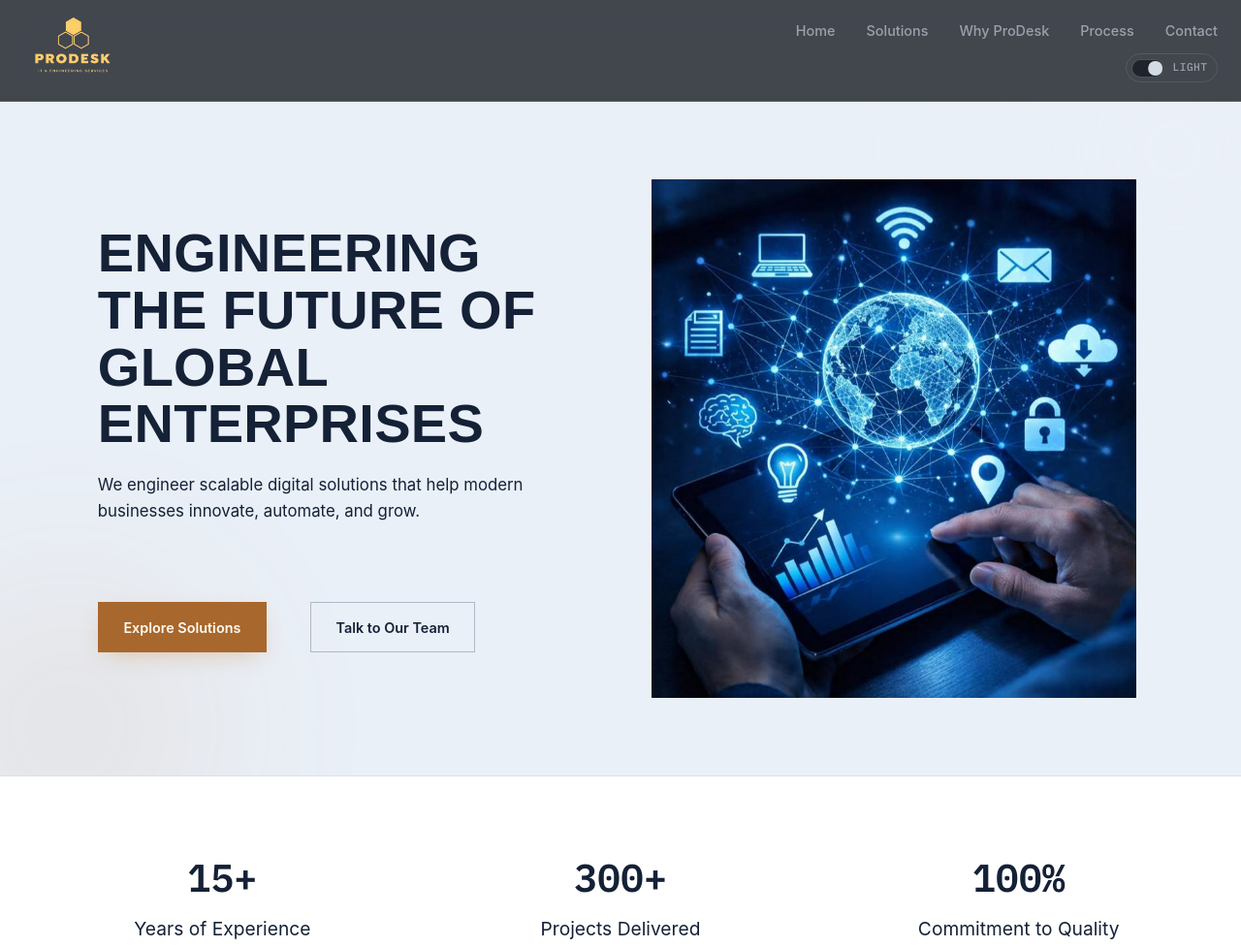
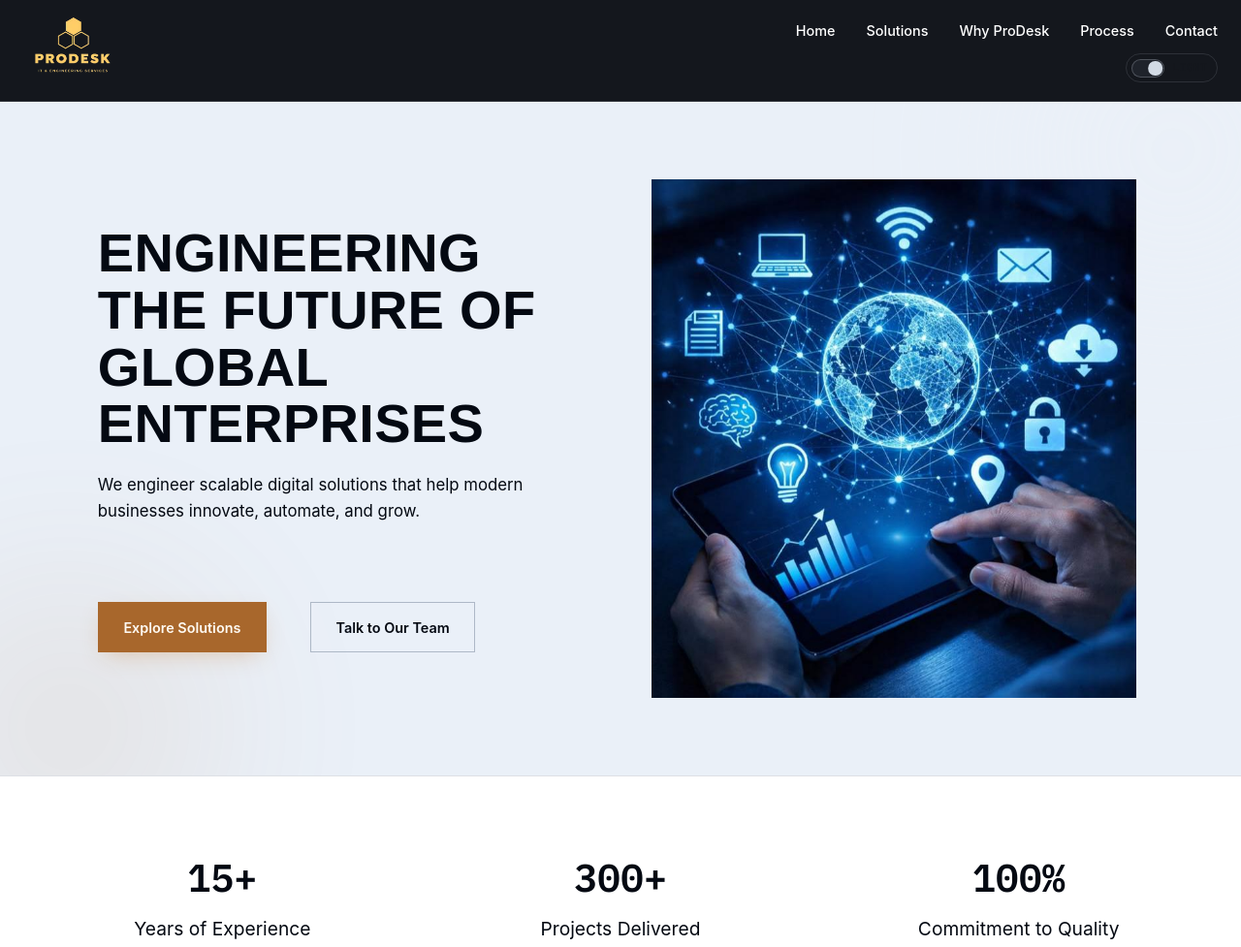
Before and after one commit to itsakritihere/Prodesk-TheCorporateBrand, a plain HTML site: page index.html in a window 1280 px wide. Shown: the top 977 px of the page at 97% size. Drawn offline with Linux system fonts and the light colour scheme.

Commit message:
Changes after Lighthouse report.

```diff
--- a/css/style.css
+++ b/css/style.css
@@ -8,8 +8,8 @@
     --color-surface-hover: #e1e9f4;
     --color-border: rgba(20, 40, 74, 0.14);
     --color-border-strong: rgba(20, 40, 74, 0.28);
-    --color-text: #142136;
-    --color-text-muted: #48597a;
+    --color-text: #040912;
+    --color-text-muted: #141c2c;
     --color-text-faint: #fcfcfc;
 
     --color-accent: #f1f3f7;
@@ -35,11 +35,11 @@
     --color-bg-elevated: #1a1f28;
     --color-surface: #1f232b;
     --color-surface-hover: #262b34;
-    --color-border: rgba(196, 204, 216, 0.14);
+    --color-border: rgba(22, 27, 35, 0.14);
     --color-border-strong: rgba(147, 154, 163, 0.28);
     --color-text: #e1e5ec;
     --color-text-muted: #828892;
-    --color-text-faint: #656c77;
+    --color-text-faint: #191d23;
 
     --color-accent: #5f93cf;
     --color-accent-strong: #86b2e2;
@@ -186,13 +186,14 @@ h1, h2, h3 {
 }
 
 .header {
-    --color-bg: #14171d;
+
+      --color-bg: #14171d;
     --color-bg-elevated: #191d24;
     --color-surface: #1f232b;
     --color-surface-hover: #262b34;
     --color-border: rgba(196, 204, 216, 0.14);
     --color-border-strong: rgba(196, 204, 216, 0.28);
-    --color-text: #edeff2;
+    --color-text: #ffffff;
     --color-text-muted: #9aa2ad;
     --color-text-faint: #656c77;
     --color-accent: #d3dbe5;
@@ -201,10 +202,10 @@ h1, h2, h3 {
     position: sticky;
     top: 0;
     z-index: 100;
-    background: color-mix(in srgb, var(--color-bg) 78%, transparent);
-    backdrop-filter: blur(0.875rem) saturate(140%);
-    -webkit-backdrop-filter: blur(0.875rem) saturate(140%);
+    background: var(--color-bg);
     border-bottom: 1px solid var(--color-border);
+
+
 }
 .navbar {
     display: flex;
@@ -246,7 +247,7 @@ h1, h2, h3 {
     position: relative;
     font-size: 0.9rem;
     font-weight: 500;
-    color: var(--color-text-muted);
+    color: var(--color-text);
     padding-block: 0.35rem;
     transition: color var(--duration-fast) var(--ease-out);
 }
@@ -287,7 +288,7 @@ h1, h2, h3 {
     font-weight: 500;
     letter-spacing: 0.04em;
     text-transform: uppercase;
-    color: var(--color-text-muted);
+    color: var(--color-bg);
     padding: 0.3rem 0.6rem 0.3rem 0.3rem;
     border: 1px solid var(--color-border);
     border-radius: 62.4375rem;
@@ -953,10 +954,10 @@ h1, h2, h3 {
 .footer {
     --color-bg: #14171d;
     --color-bg-elevated: #191d24;
-    --color-surface: #1f232b;
+    --color-surface: #151920;
     --color-surface-hover: #262b34;
-    --color-border: rgba(196, 204, 216, 0.14);
-    --color-border-strong: rgba(196, 204, 216, 0.28);
+    --color-border: rgba(26, 32, 40, 0.14);
+    --color-border-strong: rgba(17, 23, 32, 0.28);
     --color-text: #edeff2;
     --color-text-muted: #9aa2ad;
     --color-text-faint: #656c77;
@@ -987,7 +988,7 @@ h1, h2, h3 {
 
 .footer__copyright {
     font-size: 0.82rem;
-    color: var(--color-text-faint);
+    color: var(--color-text);
     text-align: center;
 }
 
@@ -1061,6 +1062,7 @@ h1, h2, h3 {
     flex-direction: column;
     gap: 0.375rem;
     color: var(--color-text);
+    color: var(--color-text);
     text-decoration: none;
     font-size: 1rem;
     transition: opacity var(--duration-fast) var(--ease-out);
@@ -1070,7 +1072,7 @@ h1, h2, h3 {
     font-size: 0.6875rem;
     letter-spacing: 1.5px;
     text-transform: uppercase;
-    color: var(--color-text-faint);
+  color: var(--color-text);
 }
 
 .contact__details a:hover {
```
